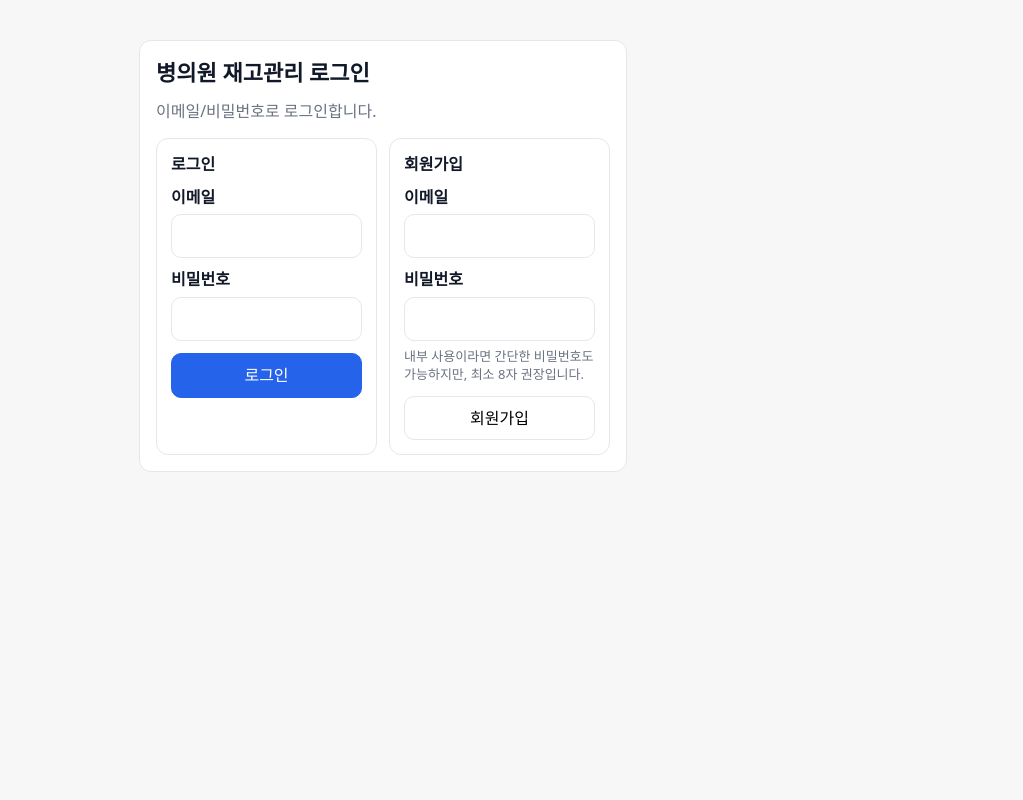
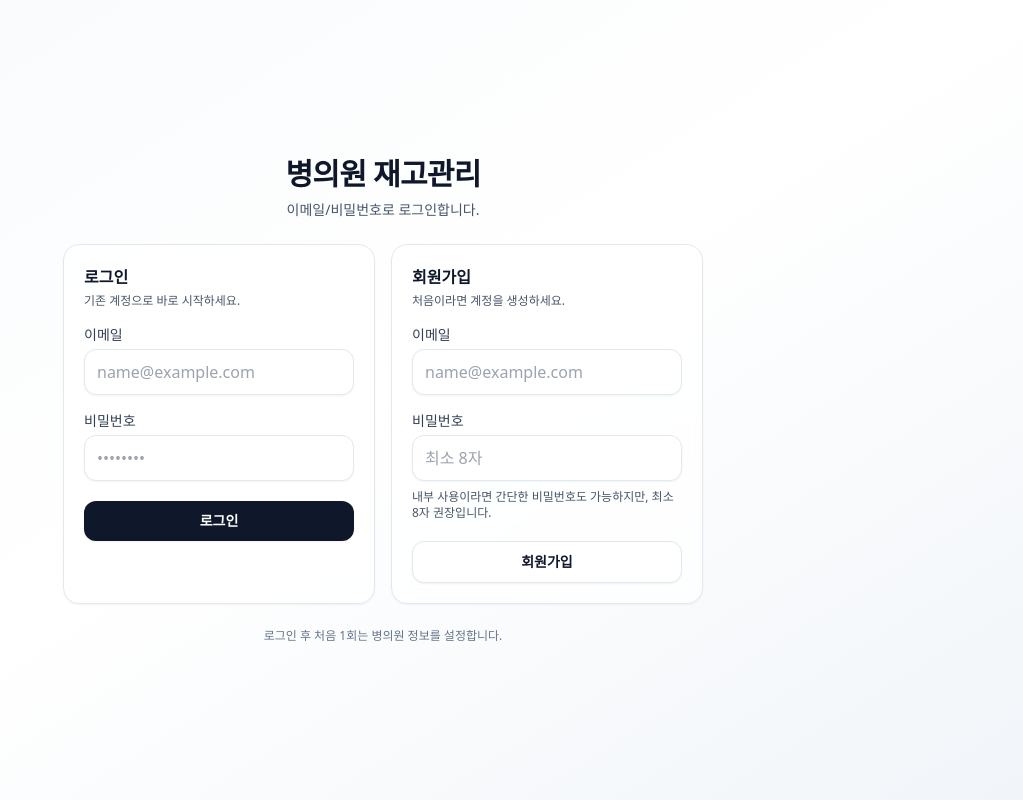
Before and after one commit to shiricson7/Inventory-management, a Next.js app: page /login in a window 1280 px wide. Shown: the whole page, without its empty margins (257-1280 px from the left). Built offline with nearby package versions, Linux system fonts and the light colour scheme.

Commit message:
Apply Tailwind Material UI and fix setup route

```diff
--- a/app/(auth)/layout.tsx
+++ b/app/(auth)/layout.tsx
@@ -1,7 +1,9 @@
 export default function AuthLayout({ children }: { children: React.ReactNode }) {
   return (
-    <div className="container" style={{ maxWidth: 520, paddingTop: 40 }}>
-      {children}
+    <div className="min-h-dvh bg-gradient-to-br from-slate-50 via-white to-slate-100">
+      <div className="mx-auto flex min-h-dvh w-full max-w-2xl items-center justify-center px-4 py-10">
+        {children}
+      </div>
     </div>
   );
 }
--- a/app/(auth)/login/page.tsx
+++ b/app/(auth)/login/page.tsx
@@ -38,72 +38,117 @@ export default async function LoginPage({
   const { error, message, next } = searchParams;
 
   return (
-    <div className="panel" style={{ padding: 16 }}>
-      <h1 className="pageTitle">병의원 재고관리 로그인</h1>
-      <p className="muted" style={{ marginTop: 0 }}>
-        이메일/비밀번호로 로그인합니다.
-      </p>
+    <div className="w-full max-w-2xl">
+      <div className="mb-6 text-center">
+        <h1 className="text-balance text-2xl font-semibold tracking-tight text-slate-900 sm:text-3xl">병의원 재고관리</h1>
+        <p className="mt-2 text-sm text-slate-600">이메일/비밀번호로 로그인합니다.</p>
+      </div>
 
-      {error ? (
-        <div className="panel" style={{ padding: 12, borderColor: '#fecaca', background: '#fef2f2', marginBottom: 12 }}>
-          {error}
+      {(error || message) && (
+        <div
+          className={[
+            'mb-4 rounded-2xl border p-3 text-sm',
+            error ? 'border-rose-200 bg-rose-50 text-rose-800' : 'border-emerald-200 bg-emerald-50 text-emerald-800',
+          ].join(' ')}
+          role="status"
+        >
+          {error || message}
         </div>
-      ) : null}
-      {message ? (
-        <div className="panel" style={{ padding: 12, borderColor: '#bbf7d0', background: '#f0fdf4', marginBottom: 12 }}>
-          {message}
+      )}
+
+      <div className="grid grid-cols-1 gap-4 md:grid-cols-2">
+        <form action={signInAction} className="rounded-2xl border border-slate-200 bg-white/70 p-5 shadow-sm backdrop-blur">
+          <div className="mb-4">
+            <h2 className="text-base font-semibold text-slate-900">로그인</h2>
+            <p className="mt-1 text-xs text-slate-600">기존 계정으로 바로 시작하세요.</p>
           </div>
-      ) : null}
 
-      <div className="grid2">
-        <form action={signInAction} className="panel" style={{ padding: 14 }}>
-          <h2 style={{ fontSize: 16, margin: '0 0 10px' }}>로그인</h2>
           <input type="hidden" name="next" value={next || '/'} />
-          <label className="label" htmlFor="email">
+
+          <label className="block text-sm font-medium text-slate-700" htmlFor="email">
             이메일
           </label>
-          <input className="input" id="email" name="email" type="email" required autoComplete="email" />
+          <input
+            className="mt-1 w-full rounded-xl border border-slate-200 bg-white px-3 py-2.5 text-slate-900 shadow-sm outline-none transition focus:border-slate-400 focus:ring-4 focus:ring-slate-100"
+            id="email"
+            name="email"
+            type="email"
+            required
+            autoComplete="email"
+            inputMode="email"
+            placeholder="name@example.com"
+          />
 
-          <div style={{ height: 10 }} />
-          <label className="label" htmlFor="password">
+          <div className="mt-4">
+            <label className="block text-sm font-medium text-slate-700" htmlFor="password">
               비밀번호
             </label>
-          <input className="input" id="password" name="password" type="password" required autoComplete="current-password" />
+            <input
+              className="mt-1 w-full rounded-xl border border-slate-200 bg-white px-3 py-2.5 text-slate-900 shadow-sm outline-none transition focus:border-slate-400 focus:ring-4 focus:ring-slate-100"
+              id="password"
+              name="password"
+              type="password"
+              required
+              autoComplete="current-password"
+              placeholder="••••••••"
+            />
+          </div>
 
-          <div style={{ height: 12 }} />
-          <button className="btn btnPrimary" type="submit" style={{ width: '100%' }}>
+          <button
+            className="mt-5 inline-flex w-full items-center justify-center rounded-xl bg-slate-900 px-4 py-2.5 text-sm font-semibold text-white shadow-sm transition hover:bg-slate-800 focus:outline-none focus:ring-4 focus:ring-slate-200"
+            type="submit"
+          >
             로그인
           </button>
         </form>
 
-        <form action={signUpAction} className="panel" style={{ padding: 14 }}>
-          <h2 style={{ fontSize: 16, margin: '0 0 10px' }}>회원가입</h2>
-          <label className="label" htmlFor="su_email">
+        <form action={signUpAction} className="rounded-2xl border border-slate-200 bg-white/70 p-5 shadow-sm backdrop-blur">
+          <div className="mb-4">
+            <h2 className="text-base font-semibold text-slate-900">회원가입</h2>
+            <p className="mt-1 text-xs text-slate-600">처음이라면 계정을 생성하세요.</p>
+          </div>
+
+          <label className="block text-sm font-medium text-slate-700" htmlFor="su_email">
             이메일
           </label>
-          <input className="input" id="su_email" name="email" type="email" required autoComplete="email" />
+          <input
+            className="mt-1 w-full rounded-xl border border-slate-200 bg-white px-3 py-2.5 text-slate-900 shadow-sm outline-none transition focus:border-slate-400 focus:ring-4 focus:ring-slate-100"
+            id="su_email"
+            name="email"
+            type="email"
+            required
+            autoComplete="email"
+            inputMode="email"
+            placeholder="name@example.com"
+          />
 
-          <div style={{ height: 10 }} />
-          <label className="label" htmlFor="su_password">
+          <div className="mt-4">
+            <label className="block text-sm font-medium text-slate-700" htmlFor="su_password">
               비밀번호
             </label>
             <input
-            className="input"
+              className="mt-1 w-full rounded-xl border border-slate-200 bg-white px-3 py-2.5 text-slate-900 shadow-sm outline-none transition focus:border-slate-400 focus:ring-4 focus:ring-slate-100"
               id="su_password"
               name="password"
               type="password"
               required
               autoComplete="new-password"
               minLength={8}
+              placeholder="최소 8자"
             />
-          <div className="help">내부 사용이라면 간단한 비밀번호도 가능하지만, 최소 8자 권장입니다.</div>
+            <p className="mt-2 text-xs text-slate-600">내부 사용이라면 간단한 비밀번호도 가능하지만, 최소 8자 권장입니다.</p>
+          </div>
 
-          <div style={{ height: 12 }} />
-          <button className="btn" type="submit" style={{ width: '100%' }}>
+          <button
+            className="mt-5 inline-flex w-full items-center justify-center rounded-xl border border-slate-200 bg-white px-4 py-2.5 text-sm font-semibold text-slate-900 shadow-sm transition hover:bg-slate-50 focus:outline-none focus:ring-4 focus:ring-slate-100"
+            type="submit"
+          >
             회원가입
           </button>
         </form>
       </div>
+
+      <p className="mt-6 text-center text-xs text-slate-500">로그인 후 처음 1회는 병의원 정보를 설정합니다.</p>
     </div>
   );
 }
--- a/app/globals.css
+++ b/app/globals.css
@@ -1,35 +1,21 @@
-:root {
-  --bg: #f7f7f8;
-  --panel: #ffffff;
-  --text: #111827;
-  --muted: #6b7280;
-  --border: #e5e7eb;
-  --primary: #2563eb;
-  --danger: #dc2626;
-  --warn: #b45309;
-  --ok: #059669;
-  --radius: 12px;
+@tailwind base;
+@tailwind components;
+@tailwind utilities;
+
+@layer base {
+  html,
+  body {
+    @apply h-full;
   }
 
-* {
-  box-sizing: border-box;
-}
-
-html,
   body {
-  padding: 0;
-  margin: 0;
-  background: var(--bg);
-  color: var(--text);
+    @apply bg-gradient-to-br from-slate-50 via-white to-slate-100 text-slate-900 antialiased;
     font-family: system-ui, -apple-system, Segoe UI, Roboto, Helvetica, Arial, 'Apple SD Gothic Neo', 'Noto Sans KR',
       'Malgun Gothic', sans-serif;
-  font-size: 16px;
-  line-height: 1.4;
   }
 
   a {
-  color: inherit;
-  text-decoration: none;
+    @apply text-inherit no-underline;
   }
 
   button,
@@ -38,173 +24,107 @@ select,
   textarea {
     font: inherit;
   }
+}
 
+@layer components {
   .container {
-  max-width: 1100px;
-  margin: 0 auto;
-  padding: 16px;
+    @apply mx-auto w-full max-w-6xl px-4 py-6;
   }
 
   .panel {
-  background: var(--panel);
-  border: 1px solid var(--border);
-  border-radius: var(--radius);
+    @apply rounded-2xl border border-slate-200 bg-white/70 shadow-sm backdrop-blur;
   }
 
   .pageTitle {
-  font-size: 22px;
-  font-weight: 700;
+    @apply text-xl font-semibold tracking-tight text-slate-900 sm:text-2xl;
     margin: 0 0 12px;
   }
 
   .muted {
-  color: var(--muted);
+    @apply text-slate-600;
   }
 
   .row {
-  display: flex;
-  gap: 12px;
-  flex-wrap: wrap;
+    @apply flex flex-wrap gap-3;
   }
 
   .grid2 {
-  display: grid;
-  grid-template-columns: repeat(2, minmax(0, 1fr));
-  gap: 12px;
+    @apply grid grid-cols-1 gap-4 md:grid-cols-2;
   }
 
   .grid3 {
-  display: grid;
-  grid-template-columns: repeat(3, minmax(0, 1fr));
-  gap: 12px;
-}
-
-@media (max-width: 860px) {
-  .grid2,
-  .grid3 {
-    grid-template-columns: 1fr;
-  }
+    @apply grid grid-cols-1 gap-4 md:grid-cols-3;
   }
 
   .btn {
-  display: inline-flex;
-  align-items: center;
-  justify-content: center;
-  padding: 10px 14px;
-  border-radius: 10px;
-  border: 1px solid var(--border);
-  background: #fff;
-  cursor: pointer;
-  min-height: 44px;
+    @apply inline-flex min-h-11 items-center justify-center rounded-xl border border-slate-200 bg-white px-4 py-2.5 text-sm font-semibold text-slate-900 shadow-sm transition hover:bg-slate-50 focus:outline-none focus:ring-4 focus:ring-slate-100 disabled:cursor-not-allowed disabled:opacity-60;
   }
 
   .btnPrimary {
-  background: var(--primary);
-  border-color: var(--primary);
-  color: #fff;
+    @apply border-transparent bg-slate-900 text-white hover:bg-slate-800 focus:ring-slate-200;
   }
 
   .btnDanger {
-  background: #fff;
-  border-color: var(--danger);
-  color: var(--danger);
+    @apply border-rose-200 bg-rose-50 text-rose-700 hover:bg-rose-100 focus:ring-rose-100;
   }
 
   .input {
-  width: 100%;
-  padding: 10px 12px;
-  border-radius: 10px;
-  border: 1px solid var(--border);
-  min-height: 44px;
-  background: #fff;
+    @apply w-full min-h-11 rounded-xl border border-slate-200 bg-white px-3 py-2.5 text-slate-900 shadow-sm outline-none transition placeholder:text-slate-400 focus:border-slate-400 focus:ring-4 focus:ring-slate-100;
   }
 
   .label {
-  display: block;
-  font-weight: 600;
-  margin: 0 0 6px;
+    @apply mb-1.5 block text-sm font-medium text-slate-700;
   }
 
   .help {
-  font-size: 13px;
-  color: var(--muted);
-  margin-top: 6px;
+    @apply mt-2 text-xs text-slate-600;
   }
 
   .table {
-  width: 100%;
-  border-collapse: collapse;
+    @apply w-full border-collapse text-sm;
   }
 
-.table th,
-.table td {
-  padding: 10px 12px;
-  border-bottom: 1px solid var(--border);
-  text-align: left;
-  vertical-align: top;
+  .table thead th {
+    @apply px-3 py-2 text-left font-semibold text-slate-600;
+  }
+
+  .table tbody td {
+    @apply px-3 py-2 align-top text-slate-900;
+  }
+
+  .table tbody tr {
+    @apply border-b border-slate-200;
+  }
+
+  .table tbody tr:hover {
+    @apply bg-slate-50/60;
   }
 
   .badge {
-  display: inline-flex;
-  align-items: center;
-  padding: 4px 8px;
-  border-radius: 999px;
-  font-size: 12px;
-  border: 1px solid var(--border);
+    @apply inline-flex items-center rounded-full border border-slate-200 bg-white px-2 py-1 text-xs font-medium text-slate-700;
   }
 
   .badgeWarn {
-  border-color: #f59e0b;
-  background: #fffbeb;
-  color: #92400e;
+    @apply border-amber-200 bg-amber-50 text-amber-800;
   }
 
   .badgeDanger {
-  border-color: #f87171;
-  background: #fef2f2;
-  color: #991b1b;
+    @apply border-rose-200 bg-rose-50 text-rose-800;
   }
 
   .shell {
-  display: grid;
-  grid-template-columns: 240px 1fr;
-  min-height: 100vh;
+    @apply min-h-dvh md:grid md:grid-cols-[260px_1fr];
   }
 
   .sidebar {
-  padding: 14px;
-  border-right: 1px solid var(--border);
-  background: #fff;
+    @apply border-b border-slate-200 bg-white/60 px-4 py-4 backdrop-blur md:border-b-0 md:border-r;
   }
 
   .nav a {
-  display: block;
-  padding: 10px 12px;
-  border-radius: 10px;
-  border: 1px solid transparent;
-  margin-bottom: 8px;
-}
-
-.nav a:hover {
-  border-color: var(--border);
-  background: #fafafa;
+    @apply mb-2 block rounded-xl px-3 py-2 text-sm font-semibold text-slate-700 transition hover:bg-slate-100 hover:text-slate-900;
   }
 
   .topbar {
-  display: flex;
-  align-items: center;
-  justify-content: space-between;
-  padding: 14px 16px;
-  border-bottom: 1px solid var(--border);
-  background: #fff;
-}
-
-@media (max-width: 860px) {
-  .shell {
-    grid-template-columns: 1fr;
-  }
-  .sidebar {
-    border-right: 0;
-    border-bottom: 1px solid var(--border);
+    @apply sticky top-0 z-10 flex items-center justify-between border-b border-slate-200 bg-white/70 px-4 py-3 backdrop-blur;
   }
 }
--- a/package.json
+++ b/package.json
@@ -19,8 +19,11 @@
     "@types/node": "^20.17.10",
     "@types/react": "^18.3.12",
     "@types/react-dom": "^18.3.1",
+    "autoprefixer": "^10.4.20",
     "eslint": "^8.57.1",
     "eslint-config-next": "^14.2.25",
+    "postcss": "^8.4.49",
+    "tailwindcss": "^3.4.17",
     "typescript": "^5.7.2"
   }
 }
```
Also changed, not shown: app/(app)/layout.tsx (+12 -9 lines), app/setup/layout.tsx (added, +7 -0 lines), app/setup/page.tsx (renamed from app/(app)/setup/page.tsx, +31 -23 lines), postcss.config.js (added, +7 -0 lines), tailwind.config.ts (added, +9 -0 lines), 1 other file (tests, documents, lock files or other folders). Lines whose indentation alone changed are shown as unchanged.
